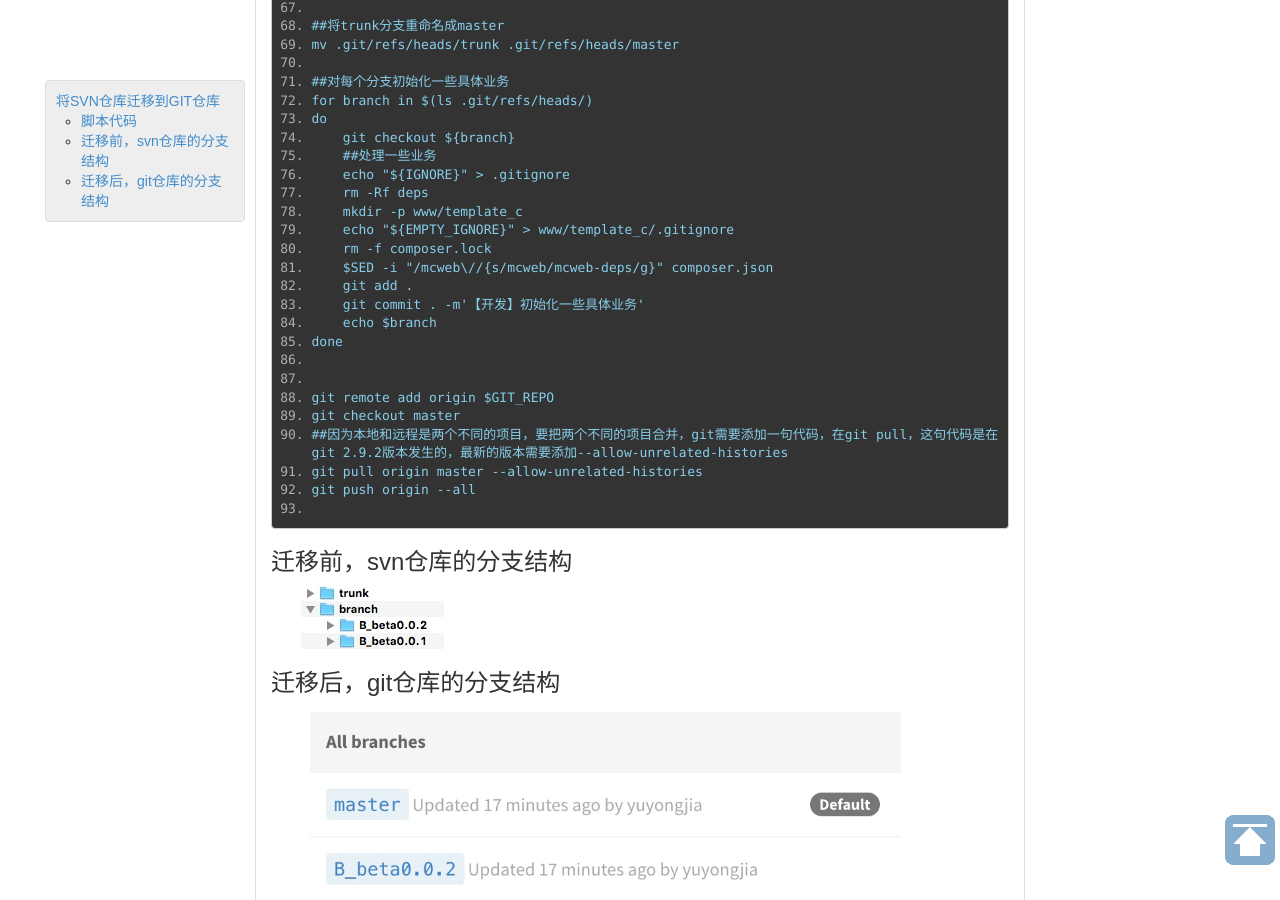
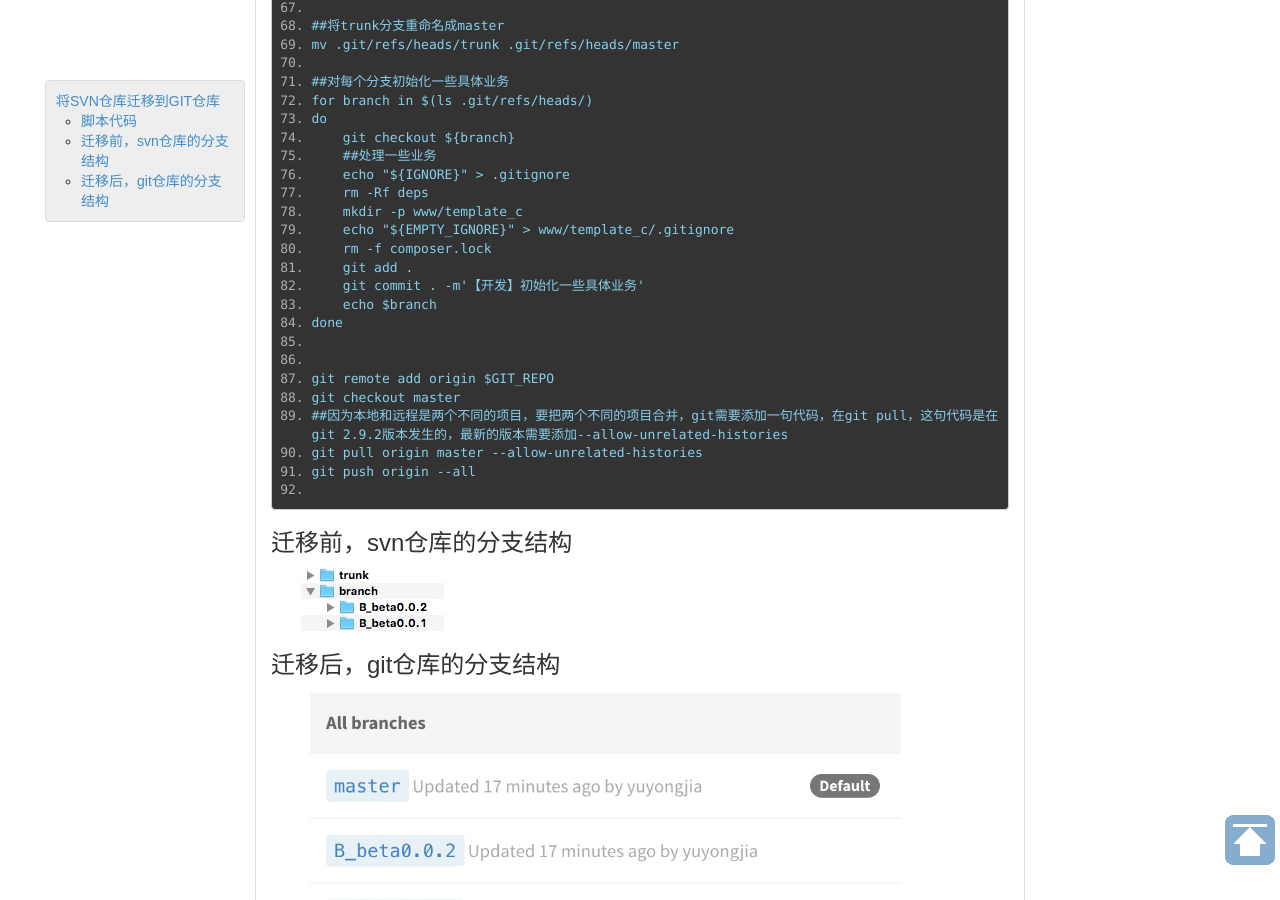
Before and after one commit to leoluffy/leoluffy.github.io, a Jekyll site: the page built from _posts/2017-04-24-svn-transfer-to-git.md, in a window 1280 px wide and 900 px high, scrolled down 1730 px. Built offline with Jekyll 4.4.1, drawn with Linux system fonts in a browser that asks for light colours; comment, search, counter and statistics services are not loaded.

Commit message:
Update 2017-04-24-svn-transfer-to-git.md

```diff
--- a/_posts/2017-04-24-svn-transfer-to-git.md
+++ b/_posts/2017-04-24-svn-transfer-to-git.md
@@ -100,7 +100,6 @@ do
     mkdir -p www/template_c
     echo "${EMPTY_IGNORE}" > www/template_c/.gitignore
     rm -f composer.lock
-    $SED -i "/mcweb\//{s/mcweb/mcweb-deps/g}" composer.json
     git add .
     git commit . -m'【开发】初始化一些具体业务'
     echo $branch
```
